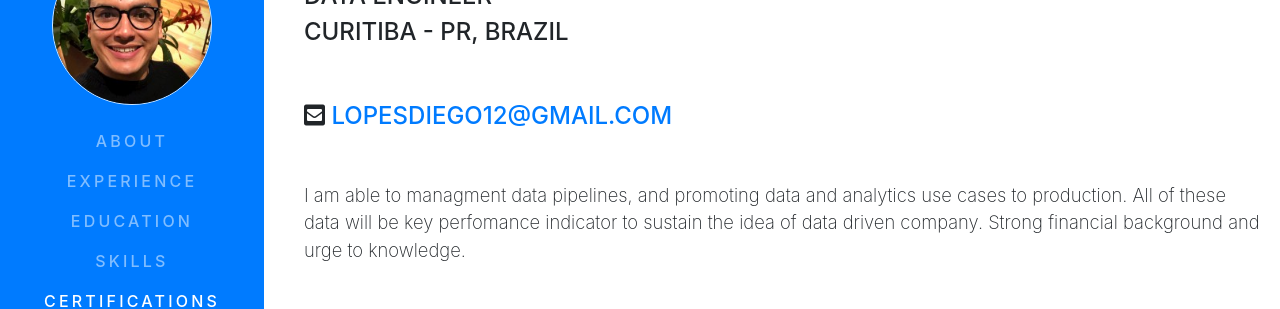
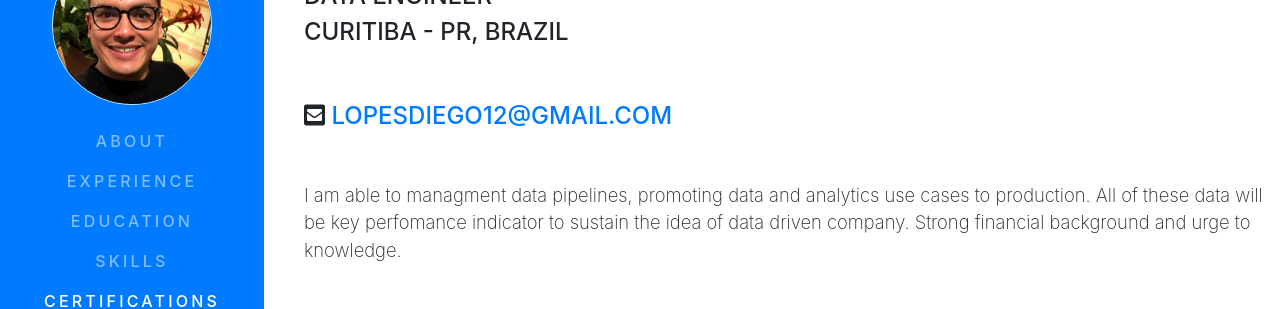
Before and after one commit to lopesdiego12/portfolio, a website with bundled scripts: page index.html in a window 1280 px wide. Shown: the part 251-560 px from the top of the page. Built offline with nearby package versions, Linux system fonts and the light colour scheme; a web font is replaced by a local one.

Commit message:
Update index.html

```diff
--- a/index.html
+++ b/index.html
@@ -72,7 +72,7 @@
 		<i class="fas fa-envelope-square"></i>
 		<a href="mailto:name@email.com">lopesdiego12@gmail.com</a>
 		</div>
-        <p class="lead mb-5"> I am able to managment data pipelines, and promoting data and analytics use cases to production.
+        <p class="lead mb-5"> I am able to managment data pipelines, promoting data and analytics use cases to production.
 		All of these data will be key perfomance indicator to sustain the idea of data driven company.
 		Strong financial background and urge to knowledge.
 		</p>
```
